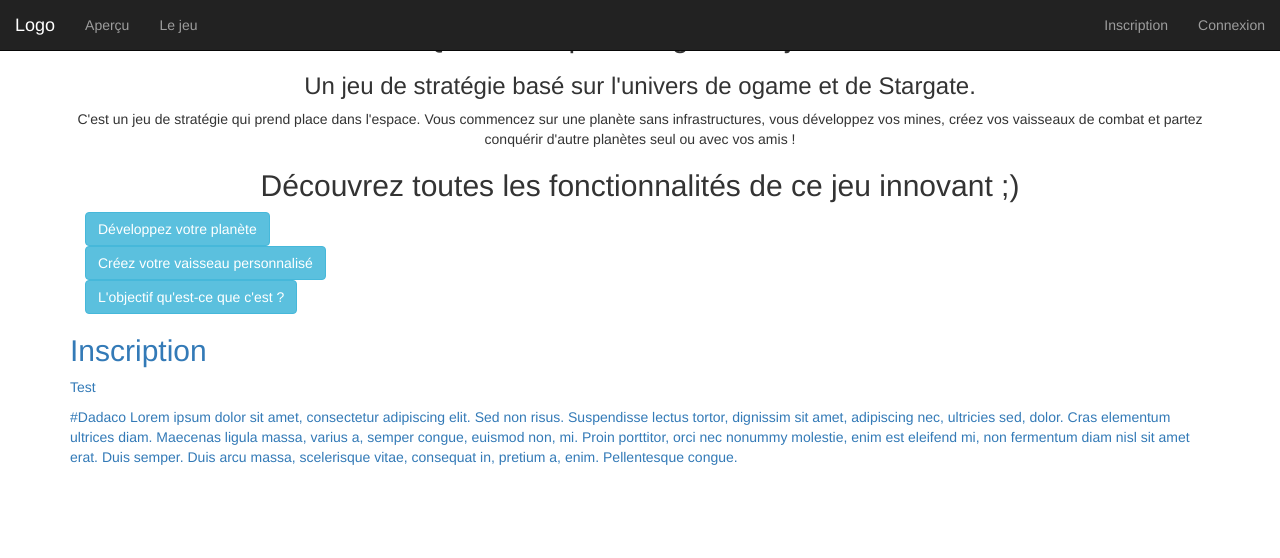
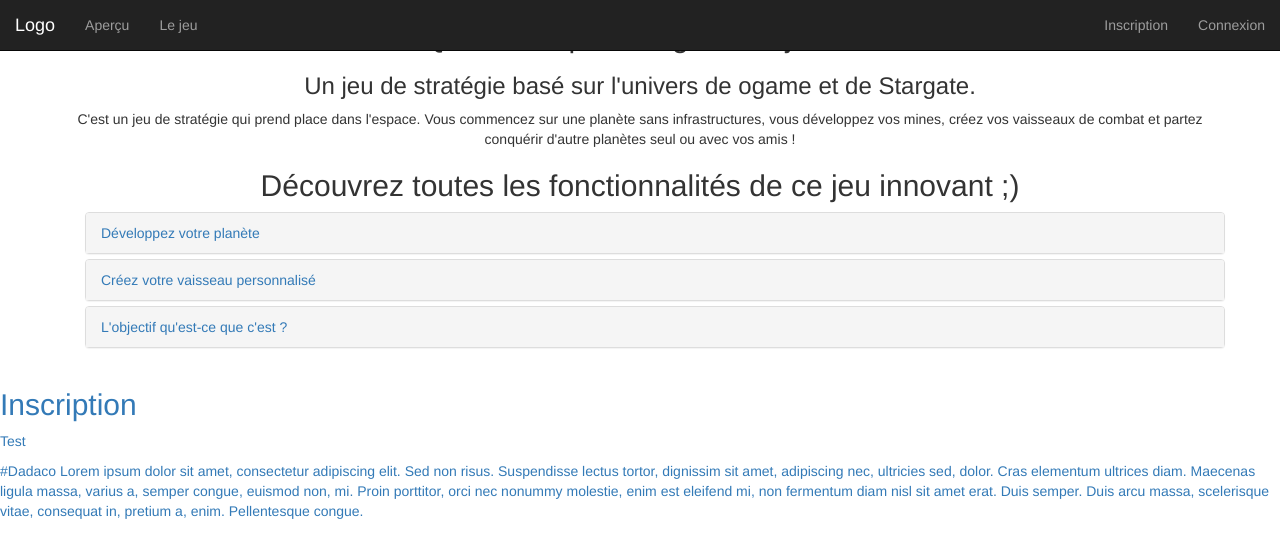
Before and after one commit to twoubt/Stargate, a PHP site: page / in a window 1280 px wide. Shown: the top 558 px of the page. Run offline with PHP 8.4, Linux system fonts and the light colour scheme.

Commit message:
modif de la page d'accueil

```diff
--- a/vues/index/accueilPage.php
+++ b/vues/index/accueilPage.php
@@ -4,7 +4,6 @@
   <div id="accueil1">
   </div>
   <div id="presentationGenerale">
-    <div id="blocInfoGene">
     <div id="infos">
       <h2 class="text-center">Qu'est-ce que Stargate Project ?</h2>
       <h3 class="text-center">Un jeu de stratégie basé sur l'univers de ogame et de Stargate.</h3>
@@ -12,13 +11,16 @@
        vous développez vos mines, créez vos vaisseaux de combat et partez conquérir d'autre planètes seul ou avec vos amis !</p>
     </div>
   </div>
-  </div>
   <div id="presentation">
     <h2 class="text-center">Découvrez toutes les fonctionnalités de ce jeu innovant ;)</h2>
     <div class="presentationElement">
       <div class="container">
-        <button type="button" class="btn btn-info" data-toggle="collapse" data-target="#infoPlanete">Développez votre planète</button>
-        <div id="infoPlanete" class="collapse">
+      <div id="menuPresentation" class="panel-group">
+          <div class="panel panel-default">
+            <div class="panel-heading">
+              <a data-toggle="collapse" href="#infoPlanete" data-parent="#menuPresentation">Développez votre planète</a>
+            </div>
+            <div id="infoPlanete" class="panel-body panel-collapse collapse">
               <img src="" class="img-rounded" alt="une planète">
               <ul class="list-group">
                 <li class="list-group-item"><p>Améliorez vos mines pour produire plus de ressources.</p></li>
@@ -29,9 +31,11 @@
               </ul>
             </div>
           </div>
-      <div class="container">
-        <button type="button" class="btn btn-info" data-toggle="collapse" data-target="#infoVaisseau">Créez votre vaisseau personnalisé</button>
-        <div id="infoVaisseau" class="collapse">
+          <div class="panel panel-default">
+            <div class="panel-heading">
+              <a data-toggle="collapse" href="#infoVaisseau" data-parent="#menuPresentation">Créez votre vaisseau personnalisé</a>
+            </div>
+            <div id="infoVaisseau" class="panel-body panel-collapse collapse">
               <img src="" class="img-rounded" alt="Un vaisseau trop swag">
               <ul class="list-group">
                 <li class="list-group-item"><p>Envoyez votre vaisseau mère dans des aventures pour obtenir toutes sortes de butins.</p></li>
@@ -40,10 +44,12 @@
               </ul>
             </div>
           </div>
-      <div class="container">
-        <button type="button" class="btn btn-info" data-toggle="collapse" data-target="#infoObjectif">L'objectif qu'est-ce que c'est ?</button>        <div>
-        <div id="infoObjectif" class="collapse">
-          <img src="" class="img-rounded" alt="?">
+          <div class="panel panel-default">
+            <div class="panel-heading">
+              <a data-toggle="collapse" href="#infoObjectif" data-parent="#menuPresentation">L'objectif qu'est-ce que c'est ?</a>
+            </div>
+            <div id="infoObjectif" class="panel-body panel-collapse collapse">
+
               <ul class="list-group">
                 <li class="list-group-item"><p>Te te développe à mort.</p></li>
                 <li class="list-group-item"><p>Tu te fait une big armée.</p></li>
@@ -54,8 +60,12 @@
           </div>
         </div>
       </div>
+    </div>
+    </div>
+  </div>
   <div id="inscription">
     <h2><a>Inscription<a></h2>
       <p>Test</p>
   </div>
 </div>
+</div>
```
Also changed, not shown: public/img/spacePS1.jpg (added). Lines whose indentation alone changed are shown as unchanged.
